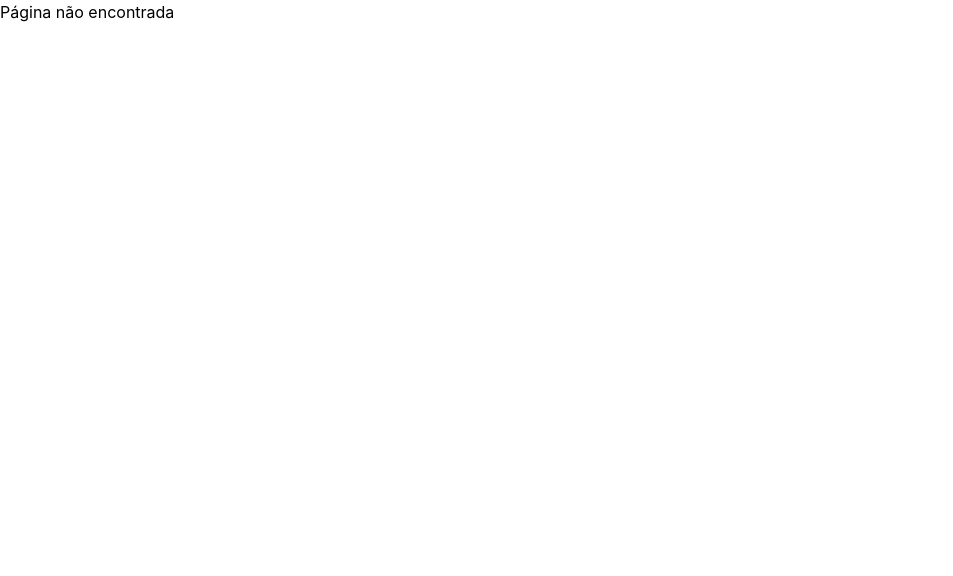
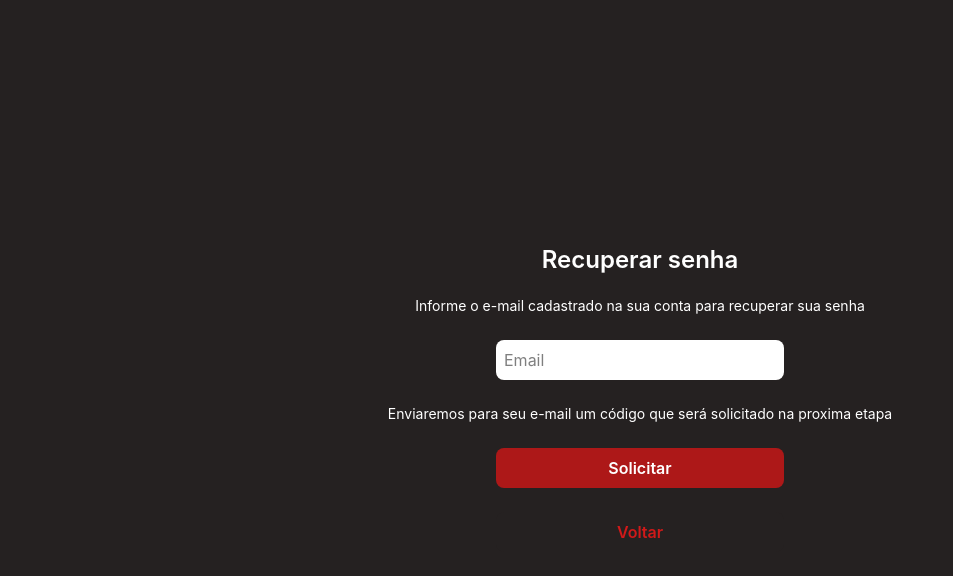
Before and after one commit to Doloradado/pi2-2026-2-equipe-2, a React (Vite) app in the folder frontend/: page /esqsenha in a window 1280 px wide. Shown: the top 576 px of the page, without its empty margins (0-953 px from the left). Built offline with nearby package versions, Linux system fonts and the light colour scheme; a web font is replaced by a local one.

Commit message:
feat(frontend): adiciona tela de recuperação de senha

```diff
--- a/frontend/src/App.jsx
+++ b/frontend/src/App.jsx
@@ -6,6 +6,7 @@ import Login from "./pages/Login";
 import TesteComponentes from "./pages/TesteComponentes";
 import Dashboard from "./pages/Dashboard";
 import Perfil from "./pages/Perfil";
+import EsqSenha from "./pages/Esq-Senha";
 
 function NotFound() {
   return <h1>Página não encontrada</h1>;
@@ -21,6 +22,7 @@ function App() {
         <Route path="/dashboard" element={<Dashboard />} />
         <Route path="/atendimento/:id" element={<AtendimentoDetalhe />} />
         <Route path="/perfil" element={<Perfil />} />
+        <Route path="/esqsenha" element={<EsqSenha />} />
       </Route>
 
       <Route path="/" element={<Navigate to="/login" replace />} />
--- a/frontend/src/components/BaseButton.jsx
+++ b/frontend/src/components/BaseButton.jsx
@@ -24,13 +24,16 @@ function BaseButton({
             "bg-[#AD1818] text-white w-72 p-2 rounded-lg font-semibold hover:bg-[#8F1414] transition",
         acao:
             "bg-[#780606] hover:bg-[#660D0D] transition text-white text-[12px] font-semibold rounded-lg px-8 py-3",
+        sembg:
+            "w-72 p-2 rounded-lg bg-[#252121] text-[#D11919] font-semibold hover:text-[#FA2F2F] transition",
+
     }
     return (
         <button
             type="button"
             onClick={onClick}
             disabled={disabled}
-            className={estilos[variante]?? estilos.login}
+            className={estilos[variante] ?? estilos.login}
         >
             {texto}
         </button>
--- /dev/null
+++ b/frontend/src/pages/Esq-Senha.jsx
@@ -0,0 +1,70 @@
+import { useState } from "react"
+
+import BaseButton from "../components/BaseButton"
+import BaseInput from "../components/BaseInput"
+import { Route, useNavigate } from "react-router-dom"
+
+function EsqSenha() {
+    const navigate = useNavigate()
+    const [email, setEmail] = useState("")
+    const [erro, setErro] = useState("")
+
+
+    function handleEmail() {
+
+        if (!email.includes("@")) {
+            setErro("Digite um e-mail válido.")
+            return
+        }
+
+        setErro("")
+    }
+
+    return (
+        <div className="min-h-screen flex flex-col items-center justify-center bg-[#252121] gap-6">
+
+            <h1 className="text-white font-semibold text-[24px] leading-[100%]">
+                Recuperar senha
+            </h1>
+
+            <p className="text-white text-sm">
+                Informe o e-mail cadastrado na sua conta para recuperar sua senha
+            </p>
+
+            <BaseInput
+                tipo="email"
+                placeholder="Email"
+                value={email}
+                onChange={(e) => setEmail(e.target.value)}
+            />
+
+
+            <p className="text-white text-sm">
+                Enviaremos para seu e-mail  um código que será solicitado na proxima etapa
+            </p>
+
+
+            {erro && (
+                <p className="text-red-400 text-sm">
+                    {erro}
+                </p>
+            )}
+
+            <BaseButton
+                texto="Solicitar"
+                variante="login"
+                onClick={handleEmail}
+            />
+
+
+            <BaseButton
+                texto="Voltar"
+                variante="sembg"
+                onClick={() => navigate("/login")}
+            />
+
+        </div>
+    )
+}
+
+export default EsqSenha
--- a/frontend/src/pages/Login.jsx
+++ b/frontend/src/pages/Login.jsx
@@ -1,9 +1,8 @@
 import { useState } from "react"
-import { useNavigate } from "react-router-dom"
+import { Route, useNavigate } from "react-router-dom"
 
 import BaseButton from "../components/BaseButton"
 import BaseInput from "../components/BaseInput"
-
 function Login() {
   const navigate = useNavigate()
 
@@ -70,13 +69,11 @@ function Login() {
         onClick={handleLogin}
       />
 
-      <button
-        type="button"
-        className="text-[#D11919] font-semibold hover:text-[#FA2F2F] transition"
-      >
-        Esqueci minha senha
-      </button>
-
+      <BaseButton
+        texto="Esqueci minha senha"
+        variante="sembg"
+        onClick={() => navigate("/esqsenha")}
+      />
     </div>
   )
 }
```
